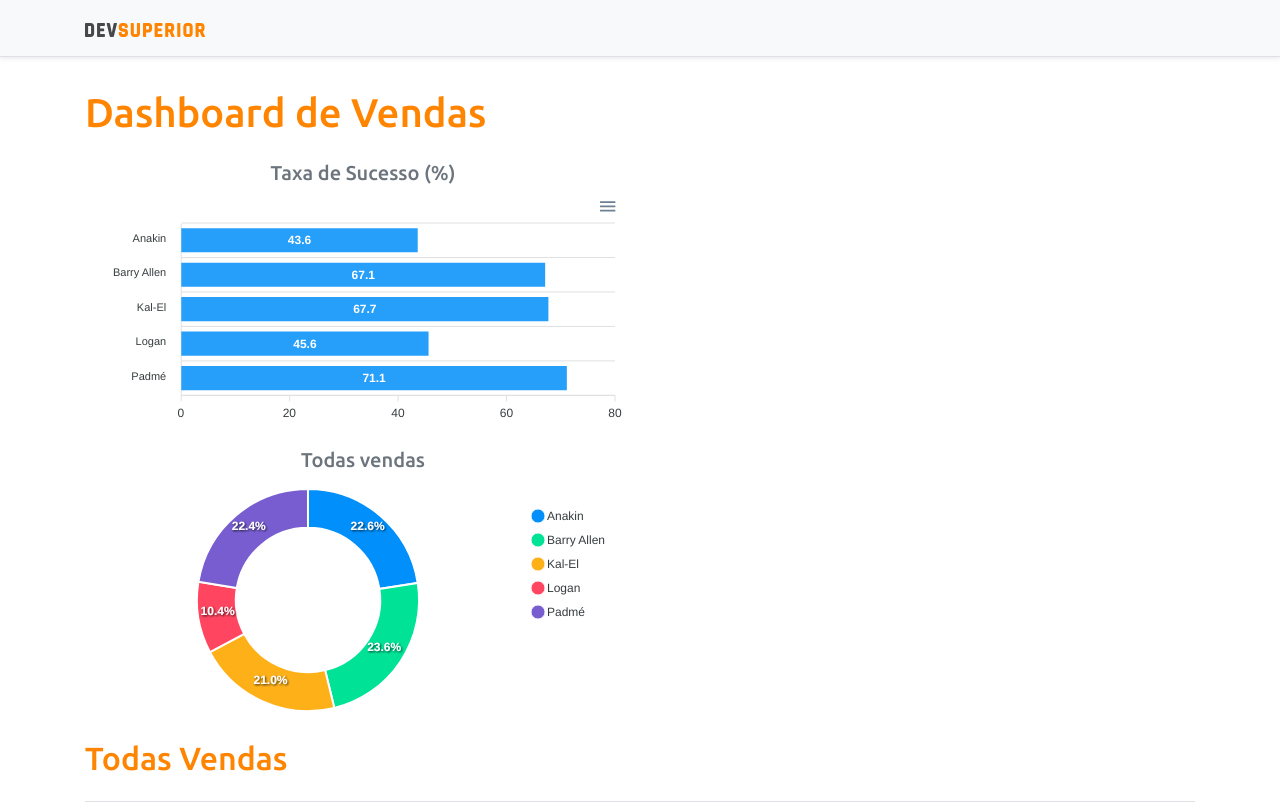
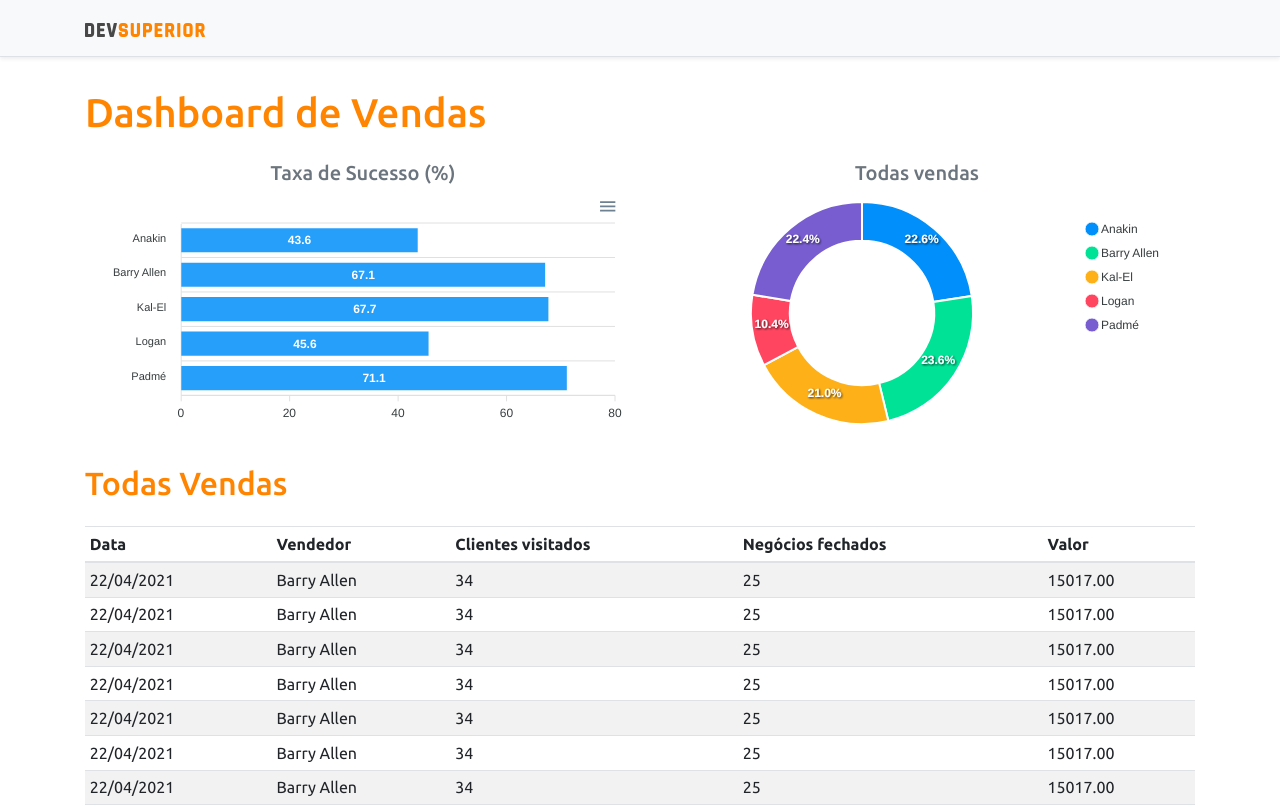
Before and after one commit to luis-alencar/projeto-sds3, a React (Create React App) app in the folder frontend/: page / in a window 1280 px wide. Shown: the top 807 px of the page. Built offline with nearby package versions, Linux system fonts and the light colour scheme.

Commit message:
static charts

```diff
--- a/frontend/src/App.tsx
+++ b/frontend/src/App.tsx
@@ -15,10 +15,8 @@ function App() {
           <div className="col-sm-6">
             <h5 className="text-center text-secondary">Taxa de Sucesso (%)</h5>
             <BarChart />
-          </div>
-        </div>
+         </div>
 
-        <div className="row px-3">
           <div className="col-sm-6">
             <h5 className="text-center text-secondary">Todas vendas</h5>
             <DonutChart />
--- a/frontend/src/components/BarChart/index.tsx
+++ b/frontend/src/components/BarChart/index.tsx
@@ -27,6 +27,7 @@ const BarChart = () => {
             series={mockData.series}
             type="bar"
             height="240"
+
       />
     );
   }
--- a/frontend/src/components/DonutChart/index.tsx
+++ b/frontend/src/components/DonutChart/index.tsx
@@ -17,6 +17,7 @@ const DonutChart = () => {
             series={mockData.series}
             type="donut"
             height="240"
+
         />
     );
 }
```
